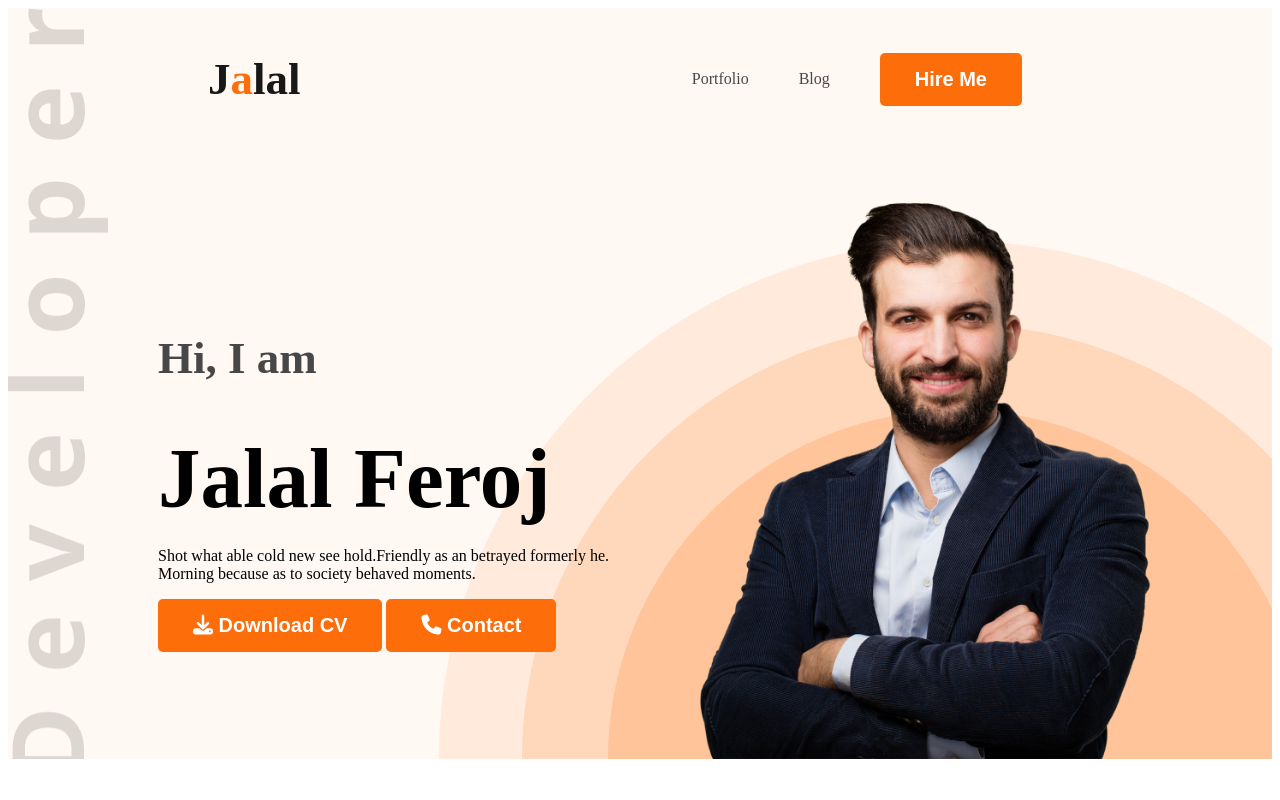
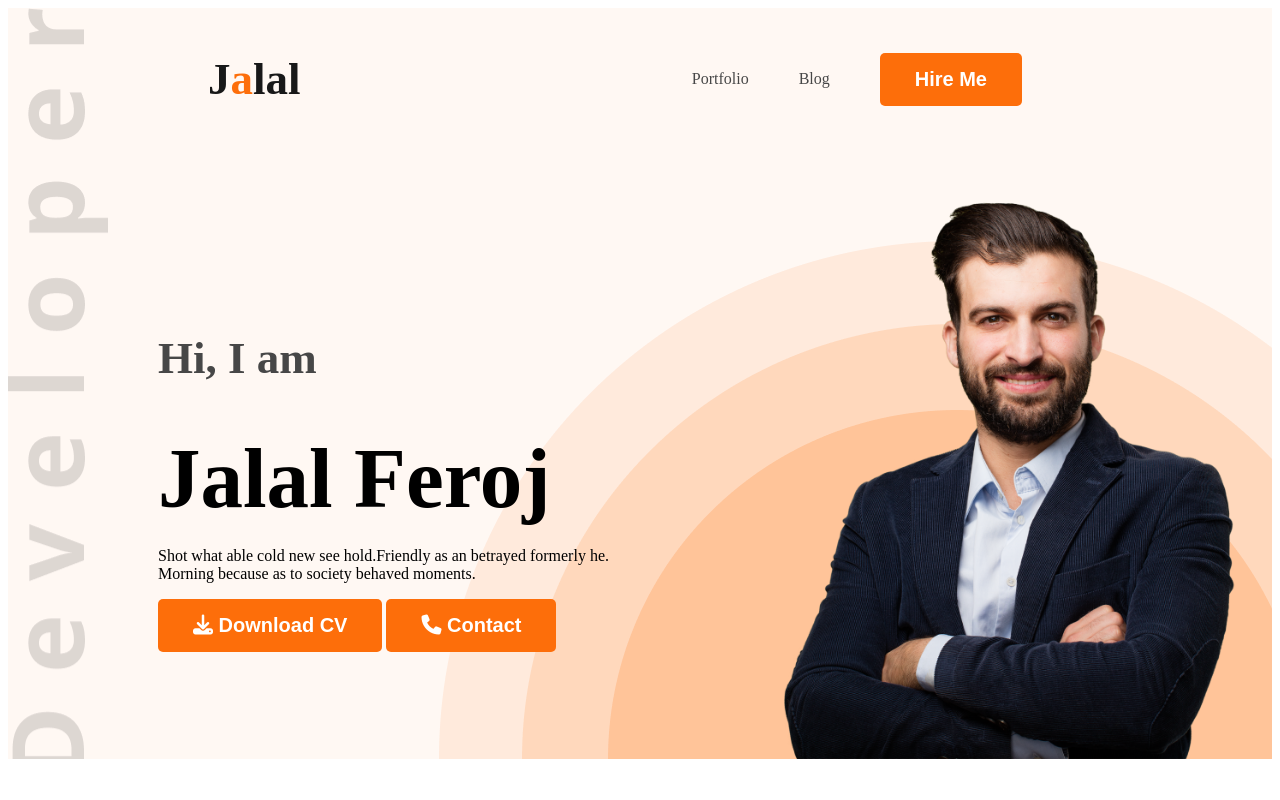
Before and after one commit to jalalferoj/Developer-Portfolio, a plain HTML site: page index.html in a window 1280 px wide. Shown: the top 800 px of the page. Drawn offline with Linux system fonts and the light colour scheme; files whose address does not match are found by name.

Commit message:
added few more butter

```diff
--- a/styles/portfolio.css
+++ b/styles/portfolio.css
@@ -55,7 +55,7 @@ nav a{
     text-decoration: none;
     color: #474747;
 }
-/*  header related style*/
+/*  header related style */
 .header{
     background-color: #fff8f3;
     background-image: url('../images/header_bg.png'), url('..images/developer.png');
@@ -67,6 +67,7 @@ nav a{
     padding: 30px 30px 0px 150px;
     display: flex;
     align-items: center;
+    justify-content: space-between;  /* to keep gap between left words and right picture */
 }
 .banner-content{
     max-width: 500px;
```
Also changed, not shown: index.html (+1 -1 lines).
